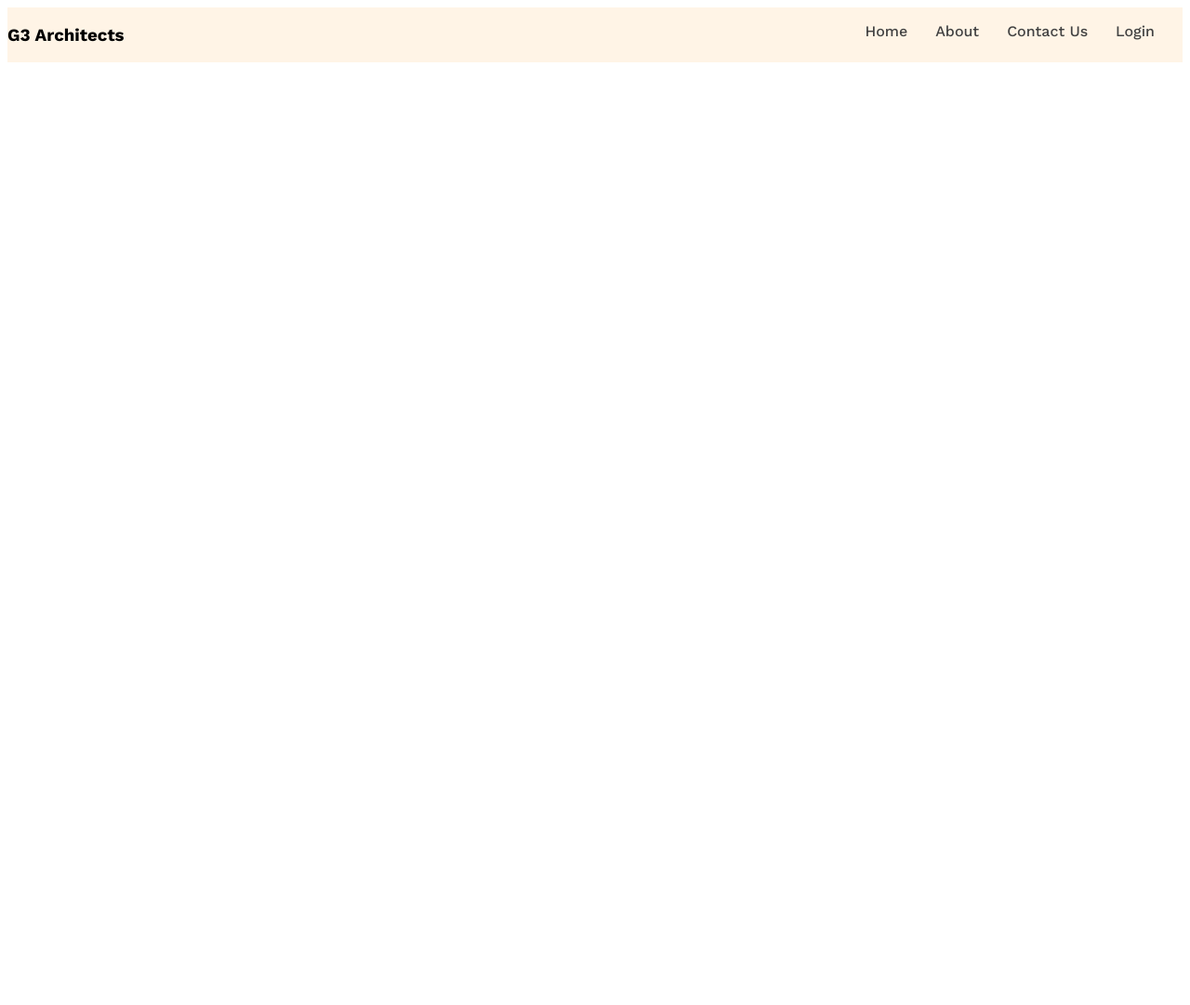
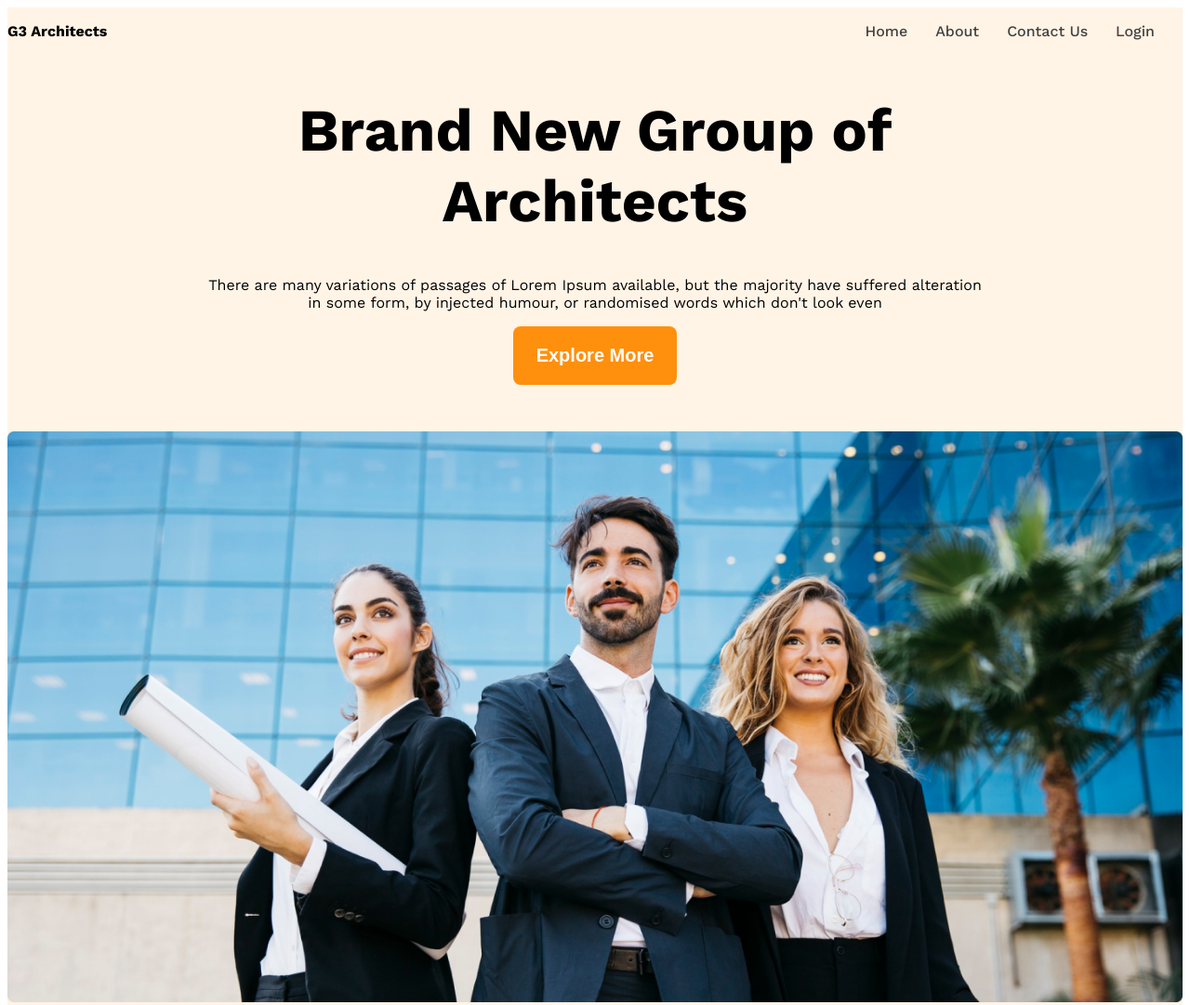
Before and after one commit to hasibulnilo/g3-architects-responsive-website, a plain HTML site: page index.html in a window 1280 px wide. Shown: the top 1081 px of the page at 93% size. Before the commit the page ends 800 px from the top, so only its background shows below. Drawn offline with nearby package versions, Linux system fonts and the light colour scheme.

Commit message:
added added media quarey

```diff
--- a/index.html
+++ b/index.html
@@ -20,6 +20,17 @@
        <li class="nav-item"><a href="" class="nav-link text-gray">Login</a></li>
       </ul>
      </nav>
+     <div class="banner">
+<div class="banner-content">
+    <h1 class="banner-title">Brand New
+Group of Architects </h1>
+<p class="banner-description">There are many variations of passages of Lorem Ipsum available, but the majority have suffered alteration in some form, by injected humour, or randomised words which don't look even</p>
+<button class="btn-primary">Explore More</button>
+</div>
+
+<img class="banner-img" src="images/banner.png" alt="">
+
+     </div>
     </header>
     <main>
 
--- a/styles/architects.css
+++ b/styles/architects.css
@@ -13,6 +13,17 @@
 /* shared styles */
 .display-flex{
     display: flex;
+}
+
+.btn-primary{
+    background-color: #FF900E;
+    color: white;
+    padding: 20px 25px;
+    border: none;
+    font-size: 1.25rem;
+    font-weight: 600;
+    border-radius: 8px;
+
 }
 
 /* dark-02 */
@@ -36,7 +47,16 @@
 /* navbar related styles */
 .navbar{
    justify-content: space-between;
+   align-items: center;
 }
+
+
+.brand{
+font-weight: bold;
+font-size: 1rem;
+
+}
+
 .nav-item{
     list-style: none;
     margin-right: 30px;
@@ -54,3 +74,26 @@ font-weight: 500;
     margin: 0 auto;
 
 }
+/* bannner related style */
+.banner-content{
+
+max-width: 850px;
+margin: 0 auto;
+text-align: center;
+margin-bottom: 50px;
+}
+.banner-title{
+
+    font-weight: 700 ;
+    font-size: 4rem;
+}
+
+.banner-img{
+    width: 100%;
+}
+/* respnsive media quary */
+@media screen and (max-width:576px){
+    .navbar,.nav-link{
+        flex-direction: column;
+    }
+}
```
